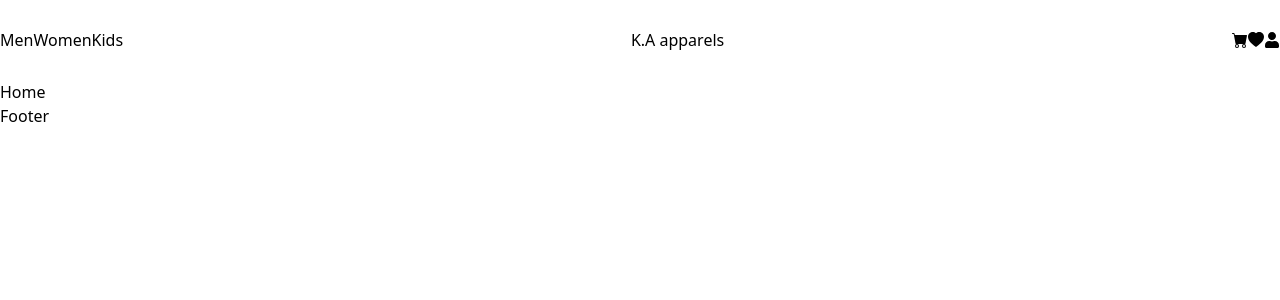
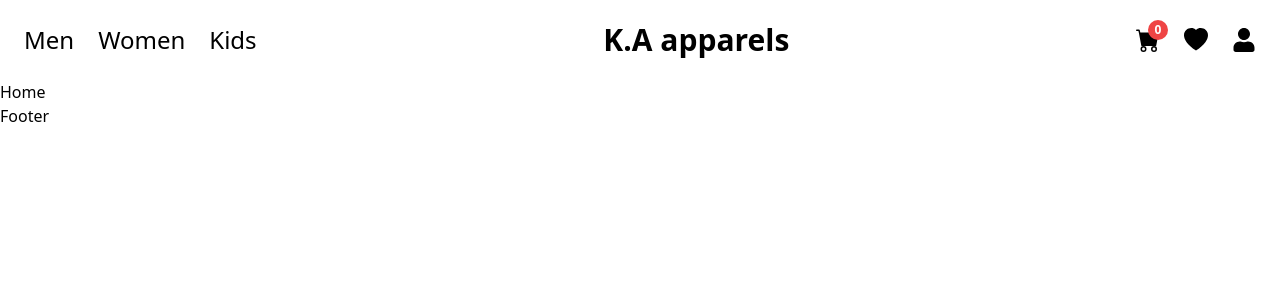
Before and after one commit to akhyar02/apparel-ecommerce, a Next.js app: page / in a window 1280 px wide. Shown: the top 300 px of the page. Built offline with nearby package versions, Linux system fonts and the light colour scheme.

Commit message:
add navbar styles

```diff
--- a/components/organisms/navbar/Navbar.tsx
+++ b/components/organisms/navbar/Navbar.tsx
@@ -4,27 +4,47 @@ import { FaUser } from "react-icons/fa";
 
 export default function Navbar() {
   return (
-    <nav className="h-20 sticky top-0 max-w-[1920px] mx-auto flex justify-between items-center">
-      <ul className="flex">
+    <nav className="h-20 sticky top-0 max-w-[1920px] mx-auto flex justify-between items-center text-2xl px-6">
+      <ul className="flex gap-6 capitalize">
         <li>
-          <Link href="/shop/categories/men">Men</Link>
-        </li>
-        <li>
-          <Link href="/shop/categories/women">Women</Link>
-        </li>
-        <li>
-          <Link href="/shop/categories/kids">Kids</Link>
-        </li>
-      </ul>
-      <Link href="/">K.A apparels</Link>
-      <ul className="flex">
-        <li>
-          <Link href="/cart">
-            <BsFillCartFill />
+          <Link
+            href="/shop/categories/men"
+            className="transition hover:text-neutral-600"
+          >
+            Men
           </Link>
         </li>
         <li>
-          <Link href="/wishlist">
+          <Link
+            href="/shop/categories/women"
+            className="transition hover:text-neutral-600"
+          >
+            Women
+          </Link>
+        </li>
+        <li>
+          <Link
+            href="/shop/categories/kids"
+            className="transition hover:text-neutral-600"
+          >
+            Kids
+          </Link>
+        </li>
+      </ul>
+      <Link href="/" className="text-3xl font-bold">
+        K.A apparels
+      </Link>
+      <ul className="flex gap-6">
+        <li>
+          <Link href="/cart" className="relative">
+            <BsFillCartFill />
+            <span className="absolute top-0 right-0 flex items-center justify-center w-5 h-5 text-xs font-bold text-white translate-x-2 -translate-y-2 bg-red-500 rounded-full">
+              0
+            </span>
+          </Link>
+        </li>
+        <li>
+          <Link href="/wishlist" className="transition hover:text-red-500">
             <BsFillHeartFill />
           </Link>
         </li>
```
